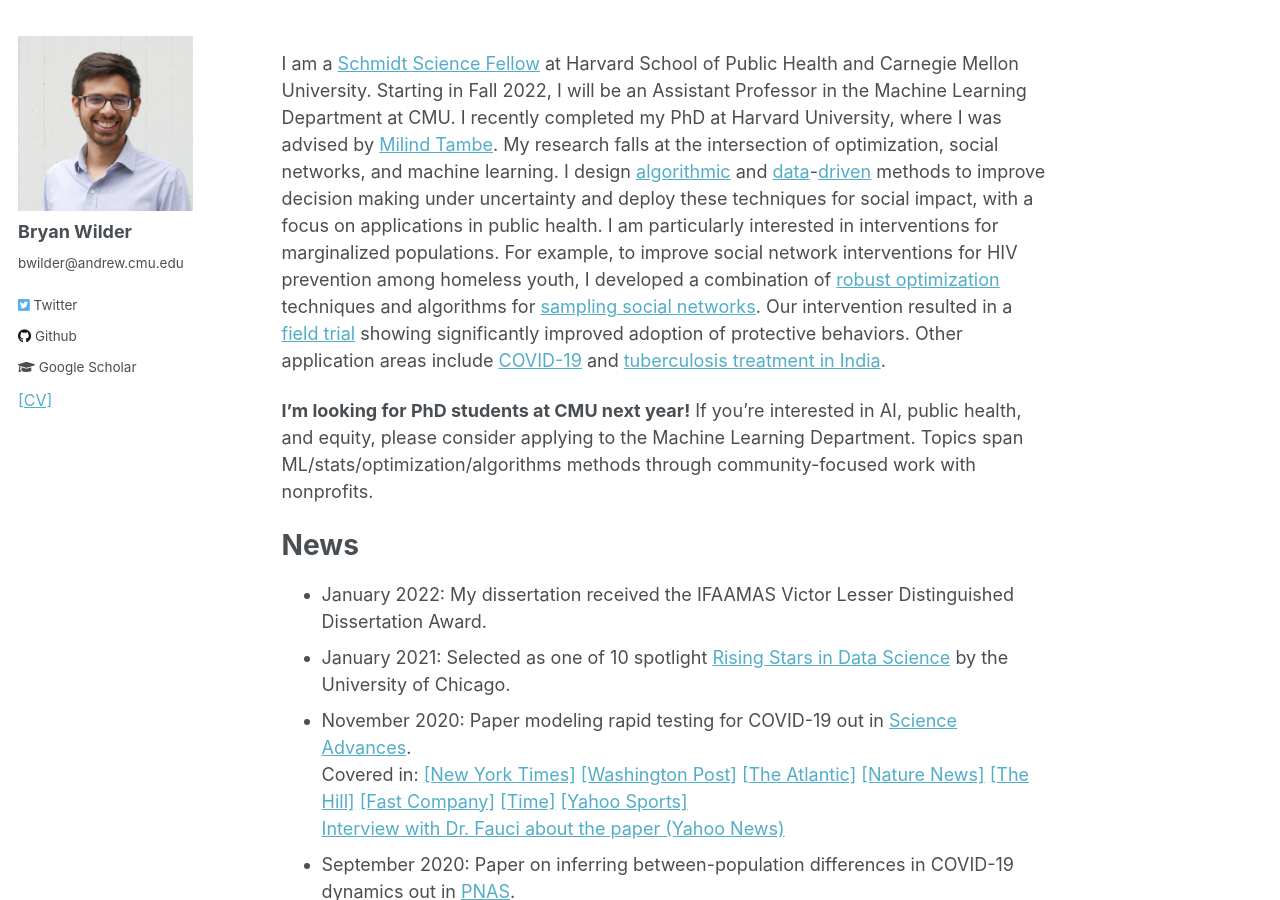
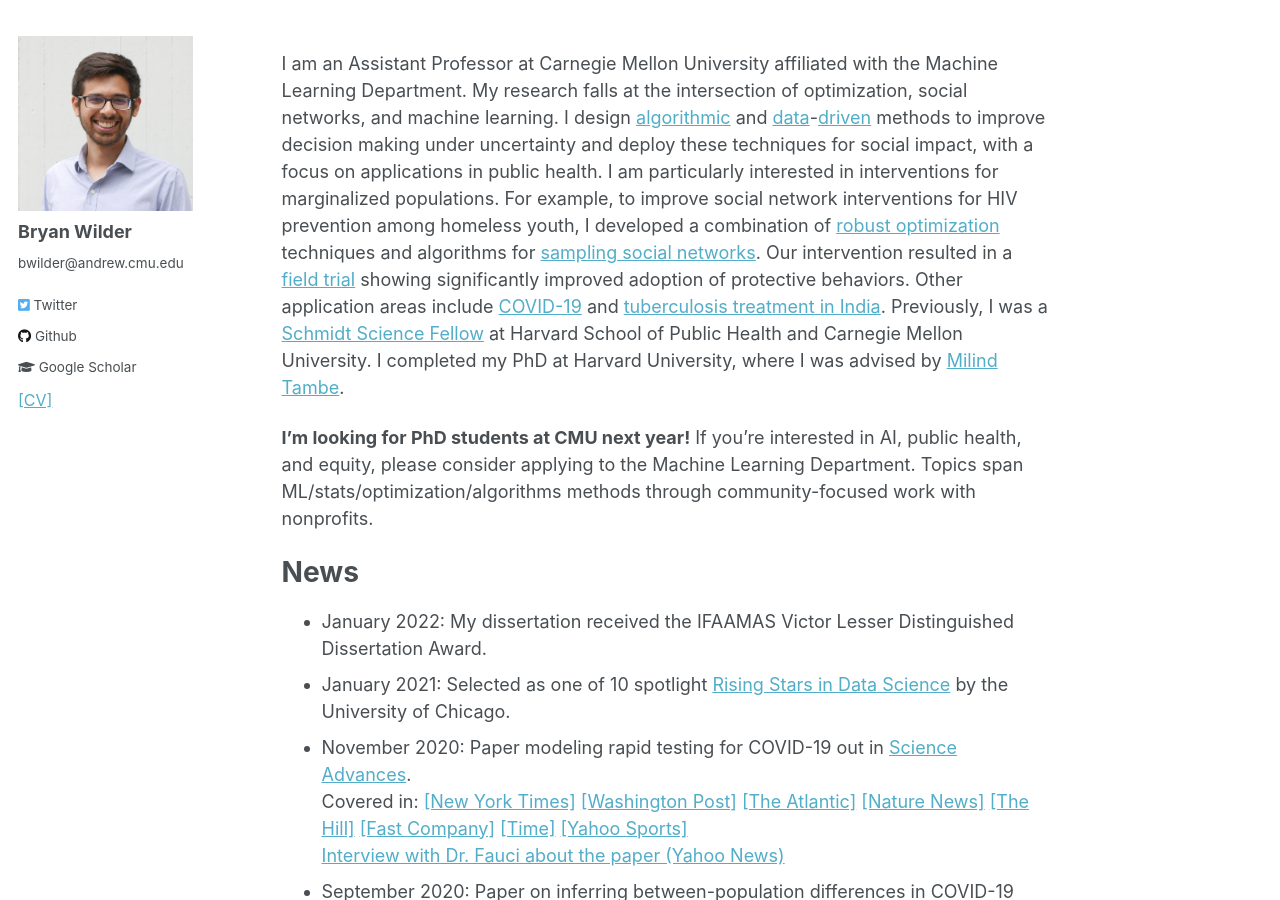
Before and after one commit to bryanwilder/bryanwilder.github.io, a Jekyll site: the page built from _pages/about.md, in a window 1280 px wide and 900 px high. Built offline with Jekyll 4.4.1, drawn with Linux system fonts in a browser that asks for light colours.

Commit message:
Update about.md

```diff
--- a/_pages/about.md
+++ b/_pages/about.md
@@ -7,7 +7,7 @@
   - /about/
   - /about.html
 ---
-I am a [Schmidt Science Fellow](https://schmidtsciencefellows.org/) at Harvard School of Public Health and Carnegie Mellon University. Starting in Fall 2022, I will be an Assistant Professor in the Machine Learning Department at CMU. I recently completed my PhD at Harvard University, where I was advised by [Milind Tambe](https://www.seas.harvard.edu/directory/mtambe). My research falls at the intersection of optimization, social networks, and machine learning. I design [algorithmic](files/aaai_unknown_network_final.pdf) and [data](files/aaai_melding.pdf)-[driven](https://arxiv.org/abs/1905.13732) methods to improve decision making under uncertainty and deploy these techniques for social impact, with a focus on applications in public health. I am particularly interested in interventions for marginalized populations. For example, to improve social network interventions for HIV prevention among homeless youth, I developed a combination of [robust optimization](https://arxiv.org/abs/1710.00996) techniques and algorithms for [sampling social networks](files/aaai_unknown_network_final.pdf). Our intervention resulted in a [field trial](https://arxiv.org/pdf/2009.09559.pdf) showing significantly improved adoption of protective behaviors. Other application areas include [COVID-19](https://www.pnas.org/content/early/2020/09/23/2010651117) and [tuberculosis treatment in India](https://arxiv.org/abs/1902.01506).
+I am an Assistant Professor at Carnegie Mellon University affiliated with the Machine Learning Department. My research falls at the intersection of optimization, social networks, and machine learning. I design [algorithmic](files/aaai_unknown_network_final.pdf) and [data](files/aaai_melding.pdf)-[driven](https://arxiv.org/abs/1905.13732) methods to improve decision making under uncertainty and deploy these techniques for social impact, with a focus on applications in public health. I am particularly interested in interventions for marginalized populations. For example, to improve social network interventions for HIV prevention among homeless youth, I developed a combination of [robust optimization](https://arxiv.org/abs/1710.00996) techniques and algorithms for [sampling social networks](files/aaai_unknown_network_final.pdf). Our intervention resulted in a [field trial](https://arxiv.org/pdf/2009.09559.pdf) showing significantly improved adoption of protective behaviors. Other application areas include [COVID-19](https://www.pnas.org/content/early/2020/09/23/2010651117) and [tuberculosis treatment in India](https://arxiv.org/abs/1902.01506). Previously, I was a [Schmidt Science Fellow](https://schmidtsciencefellows.org/) at Harvard School of Public Health and Carnegie Mellon University. I completed my PhD at Harvard University, where I was advised by [Milind Tambe](https://www.seas.harvard.edu/directory/mtambe).
 
 **I'm looking for PhD students at CMU next year!** If you're interested in AI, public health, and equity, please consider applying to the Machine Learning Department. Topics span ML/stats/optimization/algorithms methods through community-focused work with nonprofits.
 
```
